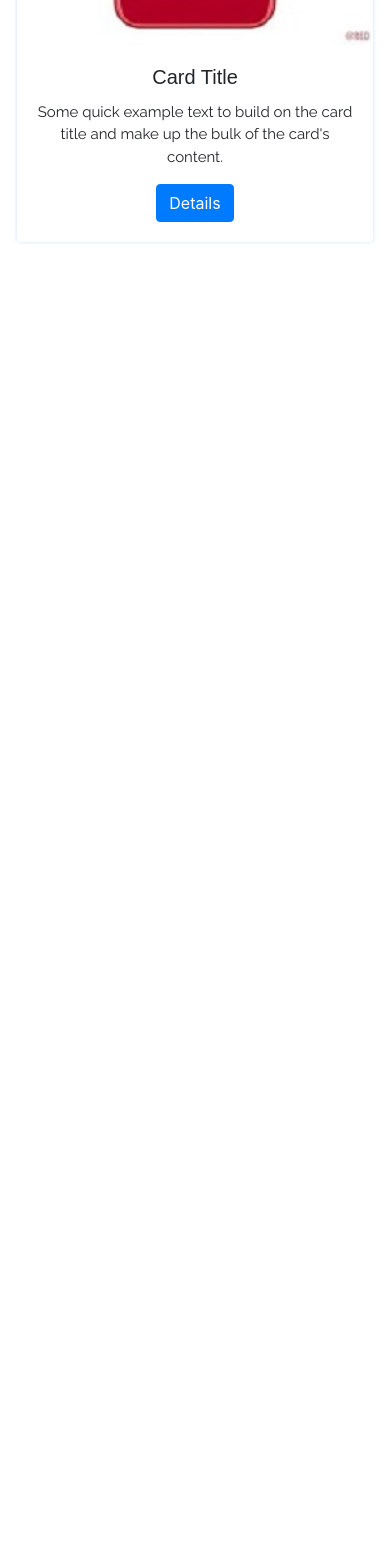
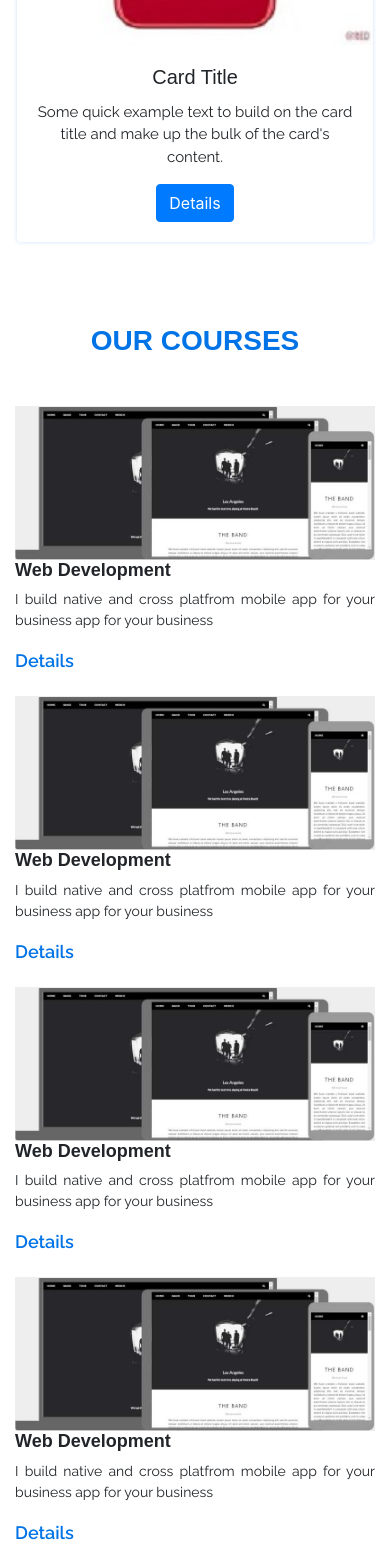
Before and after one commit to Bahlul19/project-with-react, a React (Create React App) app: page / in a window 390 px wide. Shown: the part 4560-6128 px from the top of the page. Before the commit the page ends 4804 px from the top, so only its background shows below. Built offline with nearby package versions, Linux system fonts and the light colour scheme.

Commit message:
Done with course component with responsive code

```diff
--- a/src/App.js
+++ b/src/App.js
@@ -11,6 +11,7 @@ import Analysis from './components/Analysis/Analysis';
 import Summary from './components/Summary/Summary';
 
 import RecentProjects from './components/RecentProject/RecentProjects';
+import Courses from './components/Courses/Courses';
 
 function App() {
   return (
@@ -22,6 +23,7 @@ function App() {
       <Analysis />
       <Summary />
       <RecentProjects />
+      <Courses />
 
     </div>
 
--- a/src/asset/css/custom.css
+++ b/src/asset/css/custom.css
@@ -214,3 +214,36 @@
     font-size: 15px;
     font-weight: 400;
 }
+
+.courseImg{
+    width: 100%;
+}
+
+.courseTitle{
+    font-family: 'Montserreat', sans-serif;
+    font-size: 18px;
+    font-weight: 600;
+}
+
+.courseDescription{
+    font-family: 'Raleway', sans-serif;
+    font-size: 14px;
+    font-weight: 400;
+}
+
+.courseDetails{
+    font-family: 'Raleway', sans-serif;
+    font-size: 18px;
+    font-weight: 600;
+    text-decoration: none;
+    color: #0073E6!important;
+    margin-bottom: 22px;
+}
+
+.courseDetails:hover{
+    font-family: 'Raleway', sans-serif;
+    font-size: 18px;
+    font-weight: 600;
+    text-decoration: none;
+    color: #0073E6!important;
+}
--- /dev/null
+++ b/src/components/Courses/Courses.js
@@ -0,0 +1,70 @@
+import React, {Component,Fragment} from 'react';
+import {Col, Container, Row} from "react-bootstrap";
+import ourImages from '../../asset/image/image-course.jpg';
+
+class Courses extends Component {
+    render() {
+        return (
+            <Fragment>
+                    <Container className="text-center">
+                        <h1 className="serviceMainTitle">OUR COURSES</h1>
+                        <Row>
+
+                            <Col lg={6} md={12} sm={12}>
+                                <Row>
+                                    <Col lg={6} md={6} sm={12}>
+                                        <img className="courseImg" src={ourImages}/>
+                                    </Col>
+                                    <Col lg={6} md={6} sm={12}>
+                                        <h5 className="text-justify courseTitle">Web Development</h5>
+                                        <p className="text-justify courseDescription">I build native and cross platfrom mobile app for your business app for your business</p>
+                                        <a className="courseDetails float-left" href="#">Details</a>
+                                    </Col>
+                                </Row>
+                            </Col>
+                            <Col lg={6} md={12} sm={12}>
+                                <Row>
+                                    <Col lg={6} md={6} sm={12}>
+                                        <img className="courseImg" src={ourImages}/>
+                                    </Col>
+                                    <Col lg={6} md={6} sm={12}>
+                                        <h5 className="text-justify courseTitle">Web Development</h5>
+                                        <p className="text-justify courseDescription" >I build native and cross platfrom mobile app for your business app for your business</p>
+                                        <a  className="courseDetails float-left" href="#">Details</a>
+                                    </Col>
+                                </Row>
+                            </Col>
+
+                            <Col lg={6} md={12} sm={12}>
+                                <Row>
+                                    <Col lg={6} md={6} sm={12}>
+                                        <img className="courseImg" src={ourImages}/>
+                                    </Col>
+                                    <Col lg={6} md={6} sm={12}>
+                                        <h5 className="text-justify courseTitle">Web Development</h5>
+                                        <p className="text-justify courseDescription" >I build native and cross platfrom mobile app for your business app for your business</p>
+                                        <a  className="courseDetails float-left" href="#">Details</a>
+                                    </Col>
+                                </Row>
+                            </Col>
+                            <Col lg={6} md={12} sm={12}>
+                                <Row>
+                                    <Col lg={6} md={6} sm={12}>
+                                        <img className="courseImg" src={ourImages}/>
+                                    </Col>
+                                    <Col lg={6} md={6} sm={12}>
+                                        <h5 className="text-justify courseTitle">Web Development</h5>
+                                        <p className="text-justify courseDescription" >I build native and cross platfrom mobile app for your business app for your business</p>
+                                        <a  className="courseDetails float-left" href="#">Details</a>
+                                    </Col>
+                                </Row>
+                            </Col>
+
+                        </Row>
+                    </Container>
+            </Fragment>
+        );
+    }
+}
+
+export default Courses;
--- a/src/components/RecentProject/RecentProjects.js
+++ b/src/components/RecentProject/RecentProjects.js
@@ -16,7 +16,6 @@ class RecentProjects extends Component{
 
                         <Col lg={4} md={6} sm={12}>
                         <Card className="projectCard">
-
                         <img src={blackPhone} />
                         <Card.Body>
                             <Card.Title className="projectCardTitle">Card Title</Card.Title>
```
Also changed, not shown: src/asset/image/image-course.jpg (added), src/asset/image/our-courses.jpg (added).
